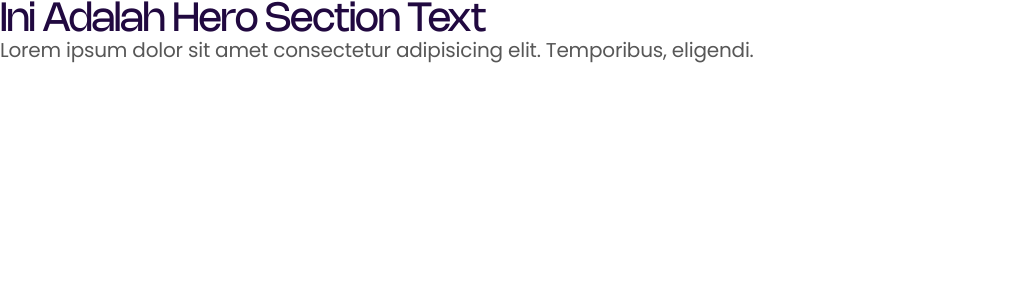
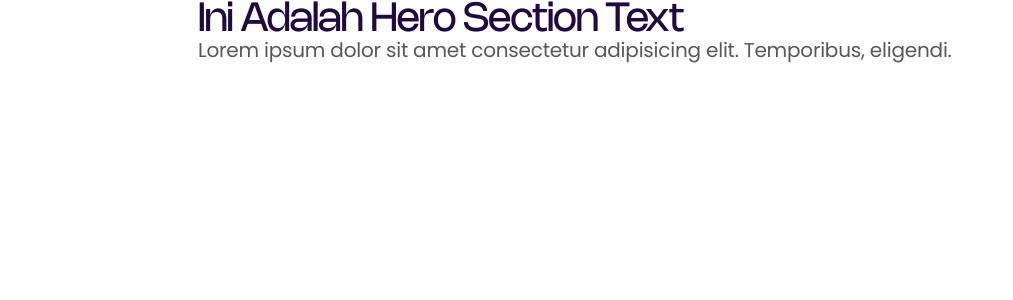
Before and after one commit to putuadityadev/portofolio-2025, a Next.js app: page / in a window 1280 px wide. Shown: the top 300 px of the page, without its empty margins (0-1013 px from the left). Built offline with nearby package versions, Linux system fonts and the light colour scheme.

Commit message:
feat(layout): add responsive section container component

```diff
--- a/app/globals.css
+++ b/app/globals.css
@@ -21,6 +21,11 @@
   --tracking-titleSpacingD: -0.075rem;
   --tracking-paragraphSpacingM: -0.009rem;
   --tracking-paragraphSpacingD: -0.013rem;
+
+  /* Container Spacing */
+  --section-container-max-width: 884px;
+  --section-container-mobile-margin: 24px;
+  --section-container-tablet-margin: 16px;
 }
 
 @layer base {
@@ -41,6 +46,15 @@ body {
 
 
 @layer components {
+  .section-container {
+    width: 100%;
+    margin-left: auto;
+    margin-right: auto;
+    padding-left: var(--section-container-mobile-margin);
+    padding-right: var(--section-container-mobile-margin);
+  }
+
+
   .hero-text {
     color: var(--color-primary);
     font-size: 1.5rem;
@@ -57,7 +71,14 @@ body {
     line-height: 100%;
   }
 
+  /* Desktop View */
   @media (min-width: 768px) {
+    .section-container {
+      max-width: var(--section-container-max-width);
+      padding-left: var(--section-container-tablet-margin);
+      padding-right: var(--section-container-tablet-margin);
+    }
+
     .hero-text {
       font-size: 2.5rem;
       line-height: 100%;
@@ -70,4 +91,11 @@ body {
       letter-spacing: var(--tracking-paragraphSpacingD);
     }
   }
+
+  @media (min-width: 884px) {
+    .section-container {
+      padding-left: 0;
+      padding-right: 0;
+    }
+  }
 }
--- a/app/page.tsx
+++ b/app/page.tsx
@@ -1,8 +1,10 @@
 export default function Home() {
   return (
    <main className="">
+    <section className="section-container">
       <h1 className="hero-text">Ini Adalah Hero Section Text</h1>
       <p className="p-hero-text">Lorem ipsum dolor sit amet consectetur adipisicing elit. Temporibus, eligendi.</p>
+    </section>
    </main>
   );
 }
```
